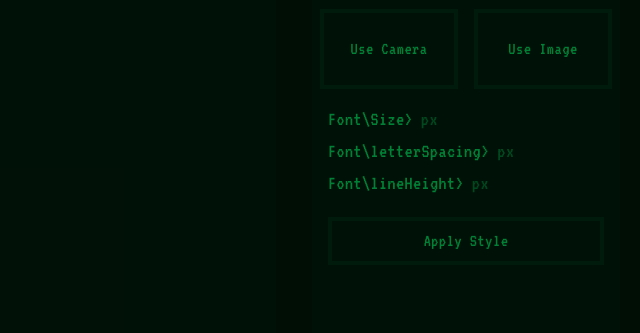
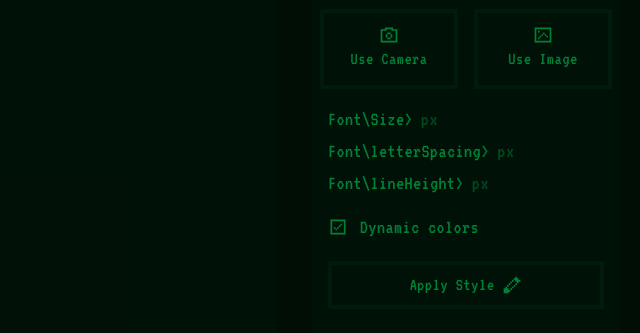
Before and after one commit to arachoxs/AsciiArt, a website with bundled scripts: page index.html in a window 1280 px wide. Shown: the part 87-420 px from the top of the page, without its empty margins (640-1280 px from the left). Built offline with nearby package versions, Linux system fonts and the light colour scheme.

Commit message:
adding icons and dynamicColor state

```diff
--- a/asciiService.mjs
+++ b/asciiService.mjs
@@ -12,6 +12,8 @@ let config = {
 let characterSize = calcSize();
 
 let intervalId;
+
+let useColors = true;
 
 function calcSize(){
     const characterDiv = document.createElement("span");
@@ -39,12 +41,18 @@ export function changeStyle(styles){
 
     for(const style in styles){
         if (styles[style]){
-            config[style]=parseInt(styles[style]).toFixed(2)
+            config[style]=parseInt(styles[style]).toFixed(2);
         }
     }
 
     characterSize = calcSize();
     whiteBoard(); //se recarga el tablero
+    return;
+}
+
+export function activateDynamicColors(value){
+    console.log(value);
+    useColors=value;
     return;
 }
 
@@ -133,7 +141,7 @@ export function asciiGenerator(stream) {
                     g.toString(16).padStart(2, "0") +
                     b.toString(16).padStart(2, "0");
 
-                ascii += `<span style="color:${hex}">${chars[index]}</span>`;
+                ascii += `<span style="color:${useColors?hex:"white"}">${chars[index]}</span>`;
             }
             ascii += "\n";
         }
--- a/index.html
+++ b/index.html
@@ -31,11 +31,13 @@
 
             <section class="flex flex-col mt-3 w-full flex-1">
                 <div class="flex justify-around w-full flex-wrap mt-0 px-2 gap-4">
-                    <button id="camera-trigger" class="flex-1 h-20 justify-center items-center border-4 cursor-pointer border-green-950/30">
+                    <button id="camera-trigger" class="flex-1 flex flex-col h-20 justify-center items-center border-4 cursor-pointer border-green-950/30">
+                        <svg fill="none" class="w-5" xmlns="http://www.w3.org/2000/svg" viewBox="0 0 24 24"> <path d="M9 3H7v2H2v16h20V5h-5V3H9zm8 4h3v12H4V7h5V5h6v2h2zm-7 2h4v2h-4V9zm4 6h-4v2h4v-2h2v-4h-2v4zm-6-4h2v4H8v-4z" fill="currentColor"/> </svg>
                         <p class="text-lg">Use Camera</p>
                     </button>
 
-                    <button id="media-trigger" class="flex-1 h-20 justify-center items-center border-4 cursor-pointer border-green-950/30">
+                    <button id="media-trigger" class="flex-1 h-20 flex flex-col justify-center items-center border-4 cursor-pointer border-green-950/30">
+                        <svg fill="none" class="w-5" xmlns="http://www.w3.org/2000/svg" viewBox="0 0 24 24"> <path d="M4 3H2v18h20V3H4zm16 2v14H4V5h16zm-6 4h-2v2h-2v2H8v2H6v2h2v-2h2v-2h2v-2h2v2h2v2h2v-2h-2v-2h-2V9zM8 7H6v2h2V7z" fill="currentColor"/> </svg>
                         <p class="text-lg">Use Image</p>
                     </button>
                 </div>
@@ -54,8 +56,16 @@
                         <input class="w-full " name="lineHeight" min="1" type="number" id="line-height-input" class="w-full" placeholder="px"/>
                     </div>
 
-                    <button type="submit" class="flex mt-4 h-12 justify-center items-center border-4 cursor-pointer border-green-950/30">
+                    <label class="flex justify-start mt-3 gap-3 w-fit items-center">
+                        <input type="checkbox"  checked class="hidden peer" name="dynamicColors" id="dynamic-colors-input"/>
+                        <svg fill="none" class="w-5 block peer-checked:hidden" xmlns="http://www.w3.org/2000/svg" viewBox="0 0 24 24"> <path d="M3 3h18v18H3V3zm16 16V5H5v14h14z" fill="currentColor"/> </svg>
+                        <svg fill="none" class="w-5 hidden peer-checked:block" xmlns="http://www.w3.org/2000/svg" viewBox="0 0 24 24"> <path d="M5 3H3v18h18V3H5zm0 2h14v14H5V5zm4 7H7v2h2v2h2v-2h2v-2h2v-2h2V8h-2v2h-2v2h-2v2H9v-2z" fill="currentColor"/> </svg>
+                        <p>Dynamic colors</p>
+                    </label>
+
+                    <button type="submit" class="flex mt-4 h-12 gap-2 justify-center items-center border-4 cursor-pointer border-green-950/30">
                         <p class="text-lg">Apply Style</p>
+                        <svg fill="none" class="w-5" xmlns="http://www.w3.org/2000/svg" viewBox="0 0 24 24"> <path d="M18 2h-2v2h-2v2h-2v2h-2v2H8v2H6v2H4v2H2v6h6v-2h2v-2h2v-2h2v-2h2v-2h2v-2h2V8h2V6h-2V4h-2V2zm0 8h-2v2h-2v2h-2v2h-2v2H8v-2H6v-2h2v-2h2v-2h2V8h2V6h2v2h2v2zM6 16H4v4h4v-2H6v-2z" fill="currentColor"/> </svg>
                     </button>
                 </form>
             </section>
--- a/script.js
+++ b/script.js
@@ -1,4 +1,4 @@
-import { asciiGenerator , cleanBoard , changeStyle} from "./asciiService.mjs";
+import { asciiGenerator , cleanBoard , changeStyle, activateDynamicColors} from "./asciiService.mjs";
 
 const MEDIAW = 1280;
 const MEDIAH = 720;
@@ -11,7 +11,7 @@ cameraButton.addEventListener("click",()=>{
     if(!useCamera){
         cameraActivate();
         useCamera=true;
-        cameraButton.getElementsByTagName("p")[0].textContent="Desactivar Camara";
+        cameraButton.getElementsByTagName("p")[0].textContent="deactivate Camera";
     }else{
         cameraDesactivate();
         cleanBoard();
@@ -28,6 +28,8 @@ styleForm.addEventListener("submit",(e)=>{
     e.preventDefault();
 
     var formData = new FormData(styleForm);
+    console.log(Object.fromEntries(formData));
+    activateDynamicColors(document.getElementById("dynamic-colors-input").checked);
     changeStyle(Object.fromEntries(formData))
 })
 
--- a/styles.css
+++ b/styles.css
@@ -5,6 +5,11 @@ main{
     box-sizing: border-box;
 }
 
+svg {
+    image-rendering: pixelated;
+    image-rendering: crisp-edges;
+}
+
 main *{
     box-sizing: border-box;
 }
```
Also changed, not shown: output.css.
